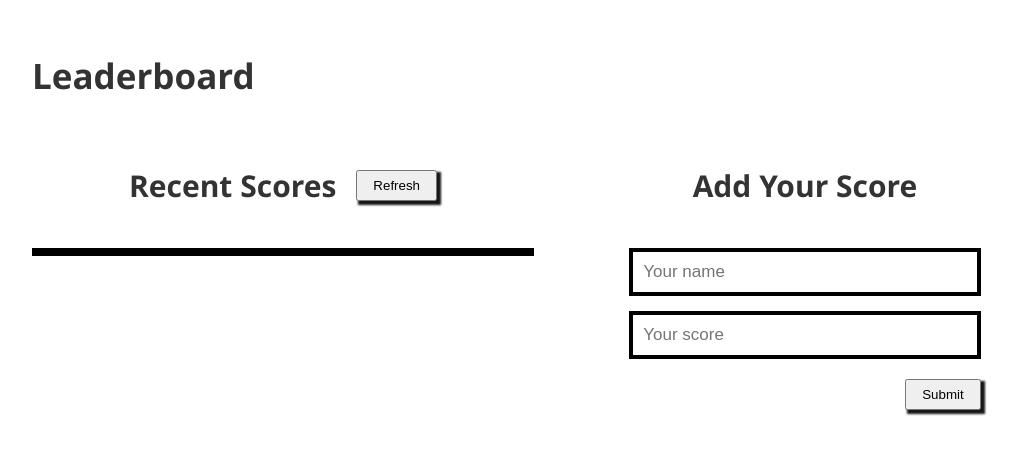
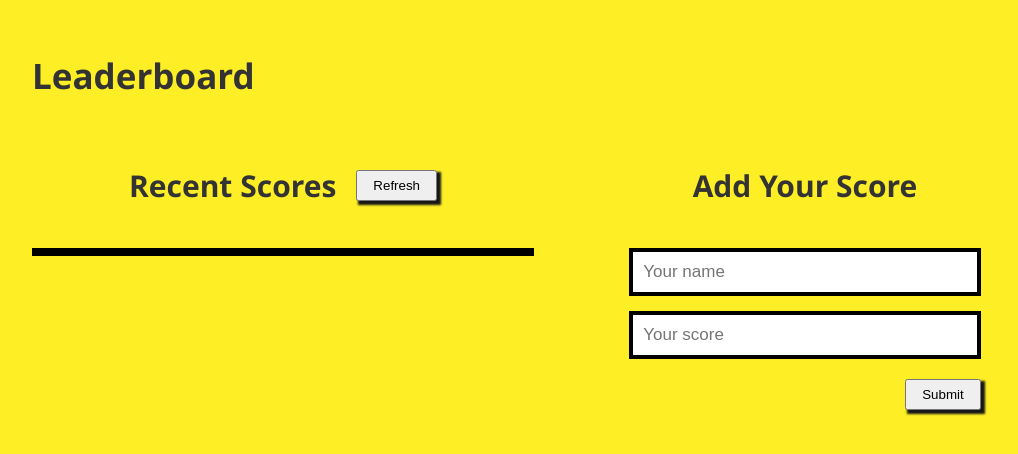
Before and after one commit to OLIPLICHE/Leaderboard, a website built with webpack: page src/index.html in a window 1280 px wide. Shown: the whole page, without its empty margins (96-1114 px from the left). Built offline with nearby package versions, Linux system fonts and the light colour scheme; no server answers.

Commit message:
Update css file

```diff
--- a/src/style.css
+++ b/src/style.css
@@ -7,7 +7,7 @@
 body {
   font-family: 'Segoe UI', Tahoma, Geneva, Verdana, sans-serif;
   line-height: 1.5;
-  background-color: #fff;
+  background-color: hsl(56deg 98% 57%);
   color: #333;
 }
 
```
